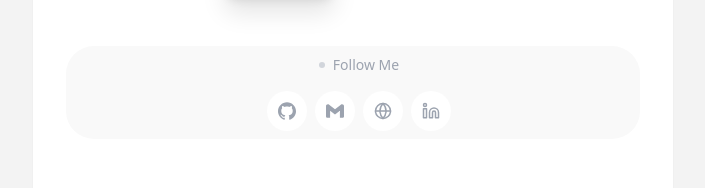
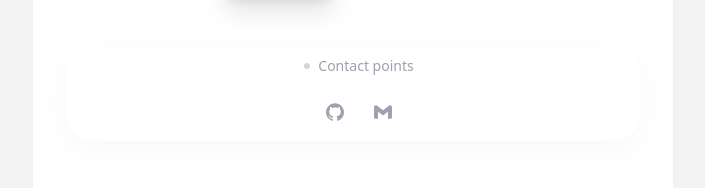
Before and after one commit to whitecloud94/blueprint-view, a React (Vite) app: page / in a window 1280 px wide. Shown: the part 2174-2362 px from the top of the page, without its empty margins (287-992 px from the left). Built offline with nearby package versions, Linux system fonts and the light colour scheme.

Commit message:
Refactor `Social.tsx` to enhance styling, reuse hover effects, and replace hardcoded buttons with dynamic data.

```diff
--- a/src/components/Social/Social.tsx
+++ b/src/components/Social/Social.tsx
@@ -1,23 +1,49 @@
-import {Globe, Linkedin} from 'lucide-react';
-import {SiGithub, SiGmail} from "react-icons/si";
+import { SiGithub, SiGmail } from "react-icons/si";
 
 const STYLES = {
-    wrapper: "bg-[#F9F9F9] rounded-[24px] sm:rounded-[28px] p-2 flex flex-col xs:flex-row items-center justify-between px-4 sm:pl-6 sm:pr-3 gap-4 py-4 sm:py-2",
+    wrapper: `
+        bg-white/40 backdrop-blur-2xl
+        rounded-[24px] sm:rounded-[28px]
+        p-2 flex flex-col xs:flex-row items-center justify-between
+        px-4 sm:pl-6 sm:pr-3 gap-4 py-4 sm:py-2
+        border border-white/40 shadow-[0_8px_32px_rgba(0,0,0,0.03)]
+    `,
+
     buttonGroup: "flex gap-2",
-    iconButton: "w-9 h-9 sm:w-10 sm:h-10 bg-white rounded-full flex items-center justify-center text-gray-400 hover:text-black hover:shadow-md transition-all duration-300 border border-transparent hover:border-gray-100",
+
+    iconButton: (hoverColor: string) => `
+        w-9 h-9 sm:w-10 sm:h-10
+        bg-white/70 backdrop-blur-md
+        rounded-full flex items-center justify-center
+        text-gray-400 border border-white/60
+        transition-all duration-300
+        ${hoverColor} hover:shadow-lg hover:scale-110 active:scale-95
+    `,
+
     sectionHeader: "flex items-center gap-2 text-[13px] sm:text-[14px] text-gray-400 font-medium",
     dot: "w-1.5 h-1.5 rounded-full bg-gray-300",
 };
+
+const SOCIAL_DATA = [
+    { Icon: SiGithub, color: "hover:text-[#181717] hover:bg-white", label: "Github" },
+    { Icon: SiGmail, color: "hover:text-[#EA4335] hover:bg-white", label: "Gmail" }
+];
 
 export const Social = () => (
     <section className={STYLES.wrapper}>
         <div className={STYLES.sectionHeader}>
             <div className={STYLES.dot}/>
-            Follow Me
+            Contact points
         </div>
         <div className={STYLES.buttonGroup}>
-            {[SiGithub, SiGmail, Globe, Linkedin].map((Icon, idx) => (
-                <button key={idx} className={STYLES.iconButton}><Icon size={18}/></button>
+            {SOCIAL_DATA.map(({ Icon, color, label }, idx) => (
+                <button
+                    key={idx}
+                    className={STYLES.iconButton(color)}
+                    aria-label={label}
+                >
+                    <Icon size={18}/>
+                </button>
             ))}
         </div>
     </section>
```
